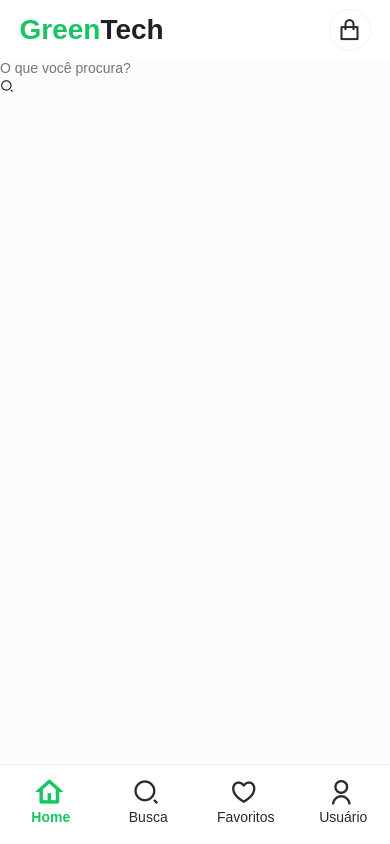
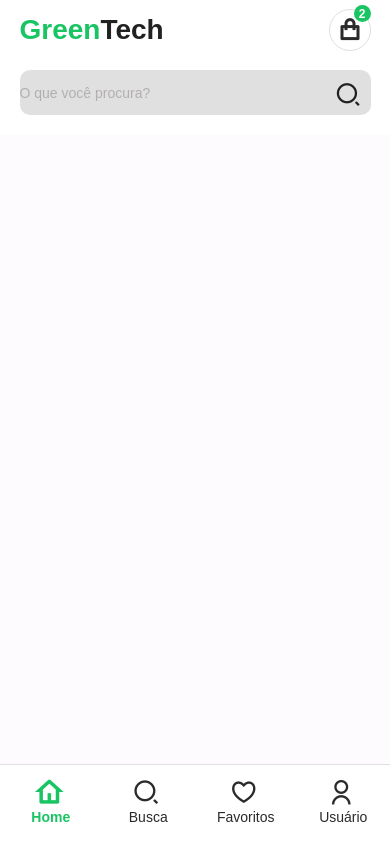
Before and after one commit to NathanDalbert/GreenTech, a website: page www/index.html in a window 390 px wide. Drawn offline with Linux system fonts and the light colour scheme; some packages are replaced by stand-ins of ours.

Commit message:
feat(styles): ajustar exibição do contador do carrinho e melhorar estilo do formulário de busca

```diff
--- a/www/css/index.css
+++ b/www/css/index.css
@@ -1,6 +1,7 @@
 :root{
     --branco: #fff;
-    --gelo: #f1f1f1;
+    --gelo: #e0e0e0
+;
     --verde: #19c463;
     --preto:#2a2a2a;
 }
@@ -77,3 +78,60 @@ body{
     font-size: 24px;
     color: var(--preto);
 }
+
+.btn-cart::before{
+    content: attr(data-count);
+    background: var(--verde);
+    width: 17px;
+    height: 17px;
+    border-radius: 50%;
+    display: flex;
+    align-items: center;
+    justify-content: center;
+    font-size: 12px;
+    color: var(--branco);
+    position:absolute;
+    top: 5px;
+    right: 0px;
+    margin-right: 5%;
+
+}
+.btn-cart[data-count="0"]::before{
+   display: none;
+}
+
+a{
+    color: var(--verde);
+    font-weight: 600;
+    text-decoration: none;
+
+}
+
+form{
+    padding-top: 10px;
+    background-color: var(--branco);
+    padding-bottom: 20px;
+    position: relative;
+}
+input[type="text"]{
+    width: 90%;
+    background: var(--gelo);
+    height: 45px;
+    border-radius: 10px;
+    padding: 10px 20 px;
+    margin: auto;
+}
+
+::placeholder{
+    color: #b3afaf;
+
+}
+
+.icone-busca{
+    position: absolute;
+    top: 14px;
+    right: 7%;
+    font-size: 27px;
+    padding: 1px;
+
+}
```
